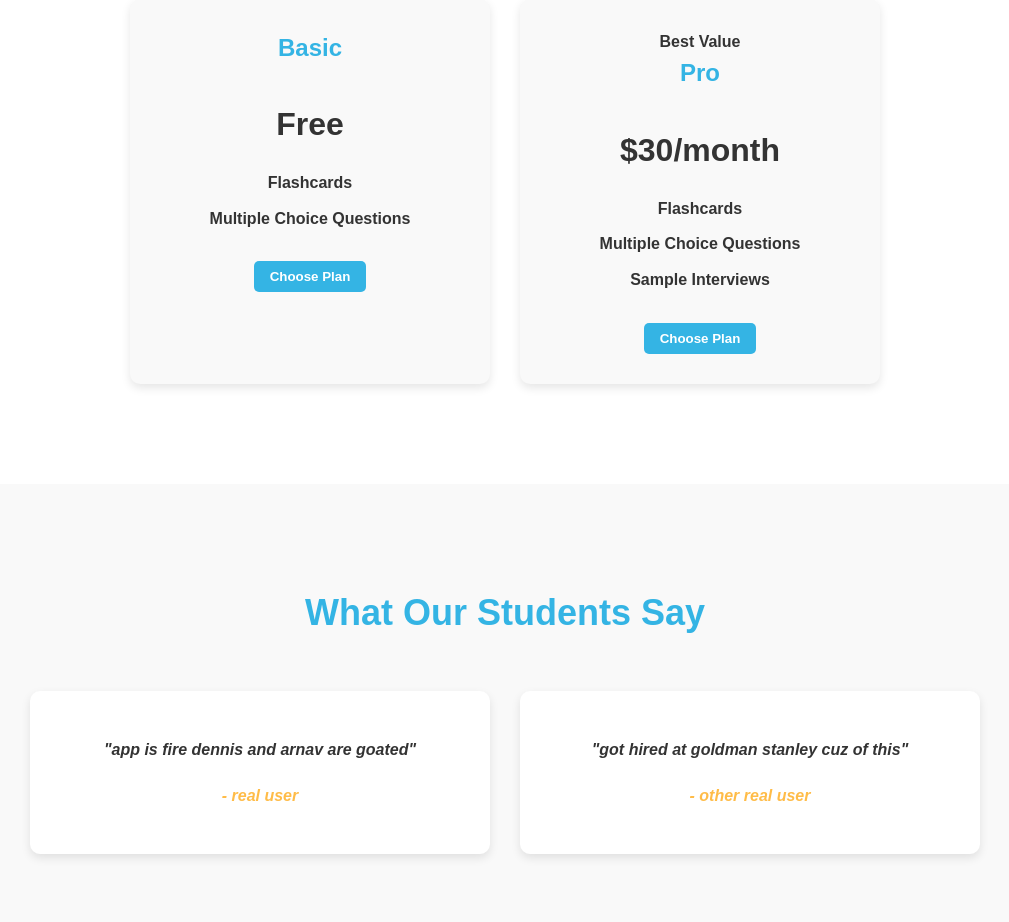
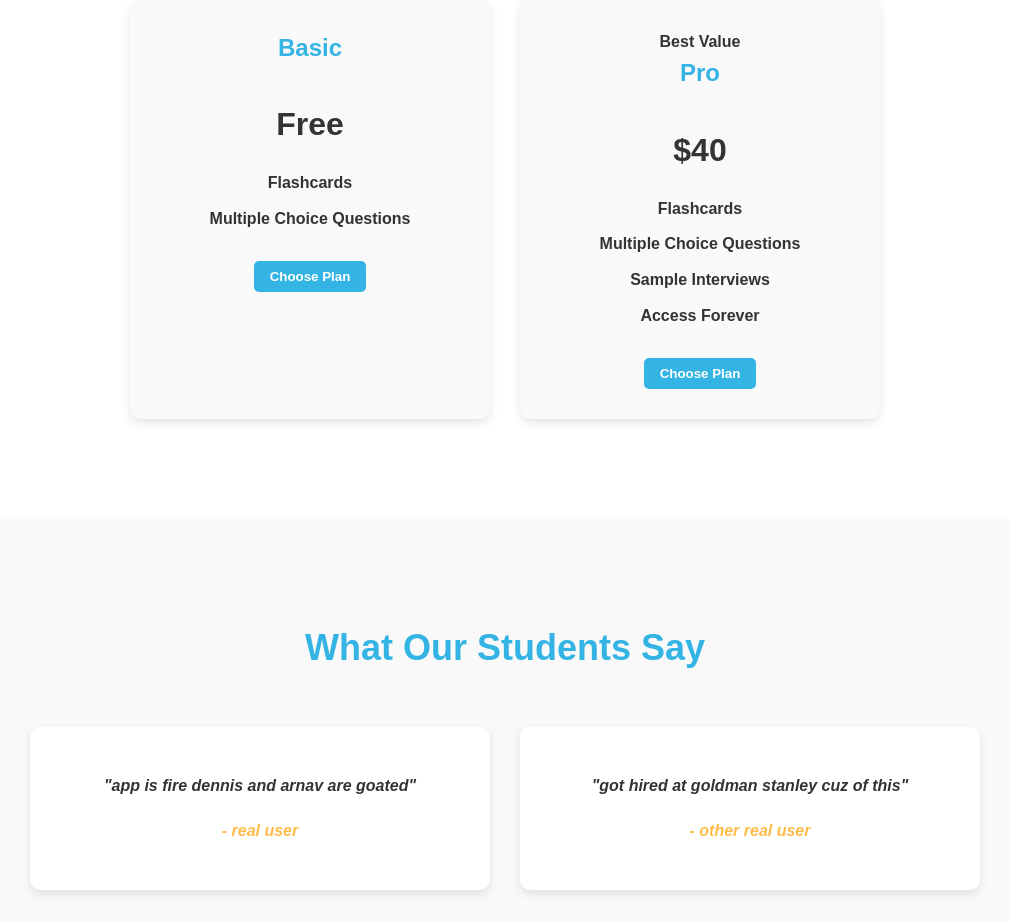
Before and after one commit to arnavs06/RedesignedFlashFinance, a React (Vite) app in the folder frontend/: page / in a window 1280 px wide. Shown: the part 1180-2102 px from the top of the page, without its empty margins (135-1144 px from the left). Built offline with nearby package versions, Linux system fonts and the light colour scheme; a web font is replaced by a local one.

Commit message:
fixing prices

```diff
--- a/frontend/src/components/Landing/Pricing.jsx
+++ b/frontend/src/components/Landing/Pricing.jsx
@@ -11,8 +11,8 @@ const Pricing = () => {
     },
     {
       name: "Pro",
-      price: "$30/month",
-      features: ["Flashcards", "Multiple Choice Questions", "Sample Interviews"],
+      price: "$40",
+      features: ["Flashcards", "Multiple Choice Questions", "Sample Interviews", "Access Forever"],
       recommended: true,
     },
   ];
```
